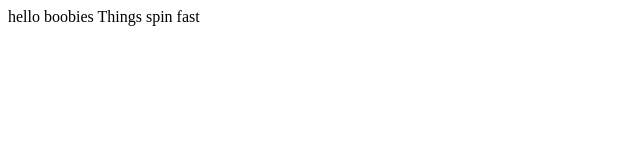
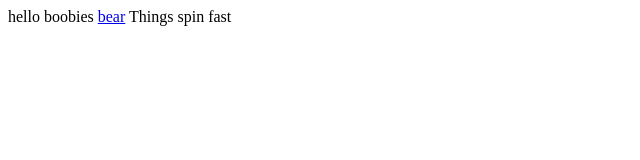
Before and after one commit to PBnJams/Fun-News-News, a plain HTML site: page index.html in a window 1280 px wide. Shown: the full height of the page, 0-640 px from the left. Drawn offline with Linux system fonts and the light colour scheme.

Commit message:
Changed index to include bear.html file

```diff
--- a/index.html
+++ b/index.html
@@ -2,7 +2,7 @@ hello boobies
 
 
 
-
+<a href="bear.html">bear</a>
 
 
 
```
